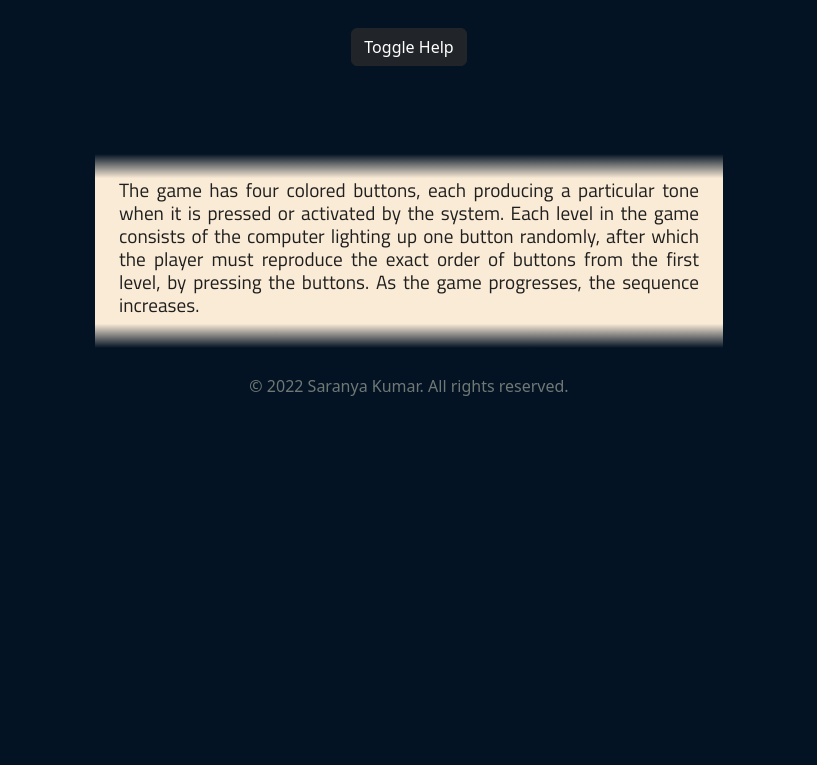
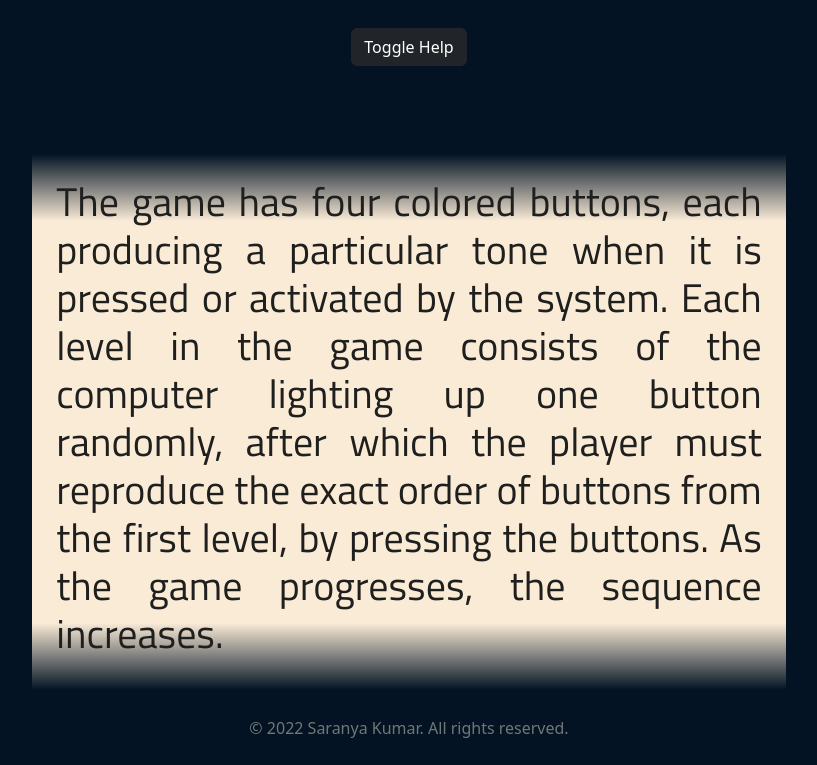
Before and after one commit to kumar29saranya/Simon-Game, a plain HTML site: page index.html in a window 1280 px wide. Shown: the part 1032-1797 px from the top of the page, without its empty margins (231-1048 px from the left). Before the commit the page ends 1456 px from the top, so only its background shows below. Drawn offline with nearby package versions, Linux system fonts and the light colour scheme.

Commit message:
Add files via upload

```diff
--- a/styles.css
+++ b/styles.css
@@ -110,6 +110,18 @@ h3{
 
     font-size: 3rem;
   }
+  .help{
+
+
+    right: 10%;
+    top: 40%;
+
+    width: 60%;
+
+  }
+  h3{
+    font-size: 2.5rem;
+  }
 
 
 
```
